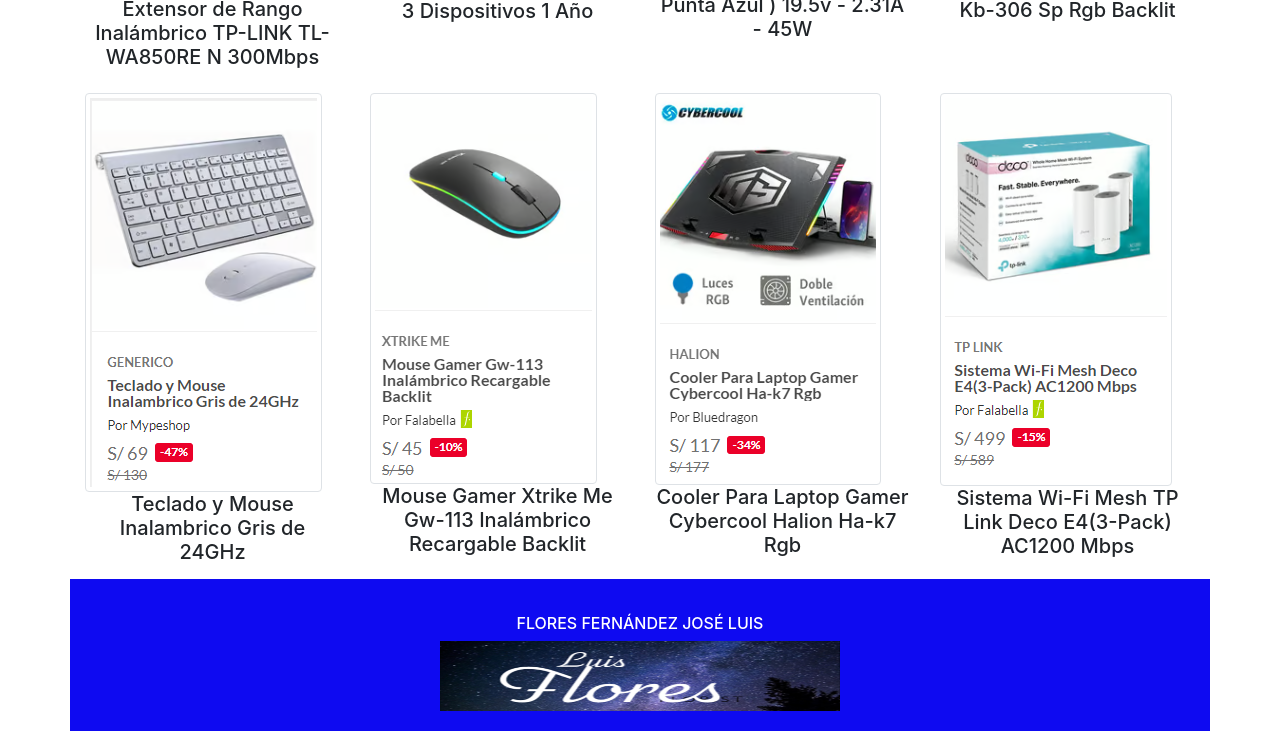
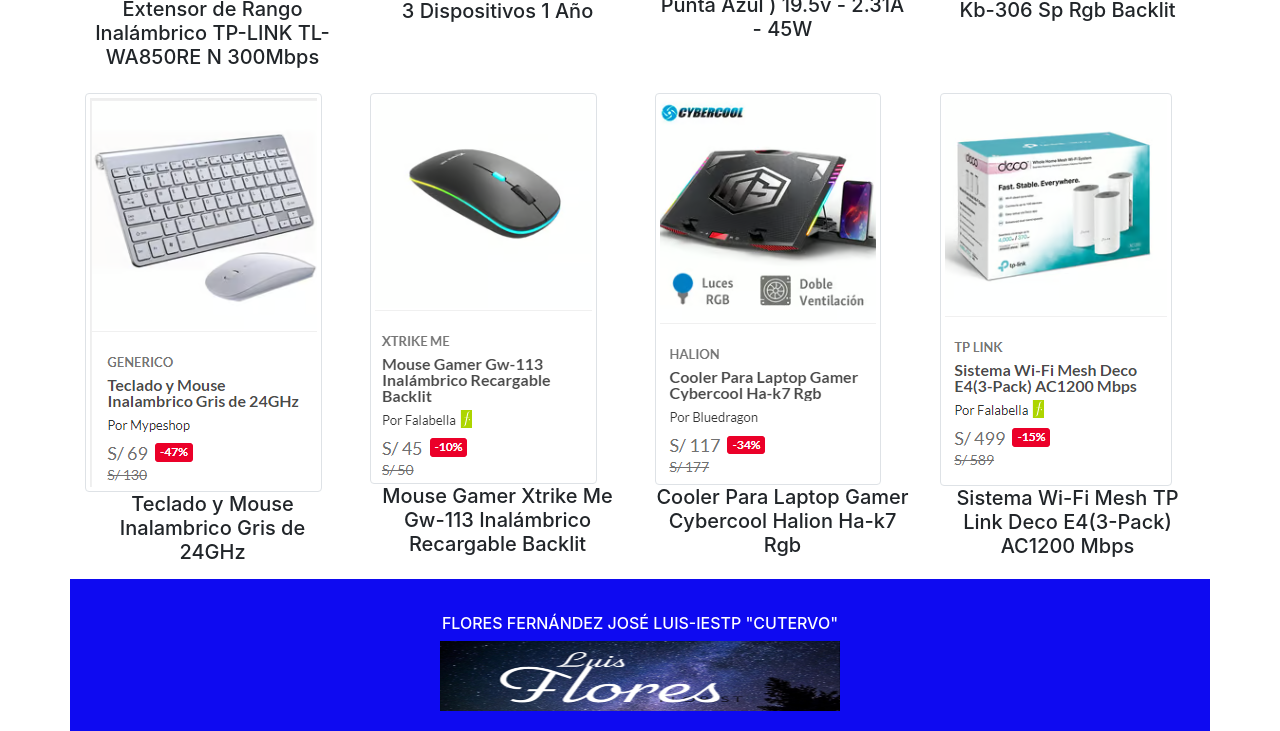
Before and after one commit to LuisFer1208/ilucan, a plain HTML site: page ACCESORIOS.HTML in a window 1280 px wide. Shown: the part 961-1692 px from the top of the page. Drawn offline with Linux system fonts and the light colour scheme.

Commit message:
Update ACCESORIOS.HTML

```diff
--- a/ACCESORIOS.HTML
+++ b/ACCESORIOS.HTML
@@ -162,7 +162,7 @@ h5:hover{
 
   <div class="pie ">
     <footer> <br>
-    <h6>FLORES FERNÁNDEZ JOSÉ LUIS </h6>
+    <h6>FLORES FERNÁNDEZ JOSÉ LUIS-IESTP "CUTERVO"</h6>
     <img src="Img/LOGO.png" width="400" height="70">
   </footer>
 
```
